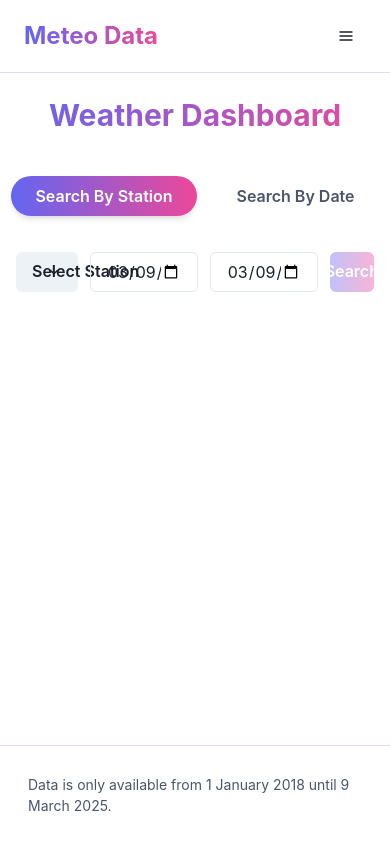
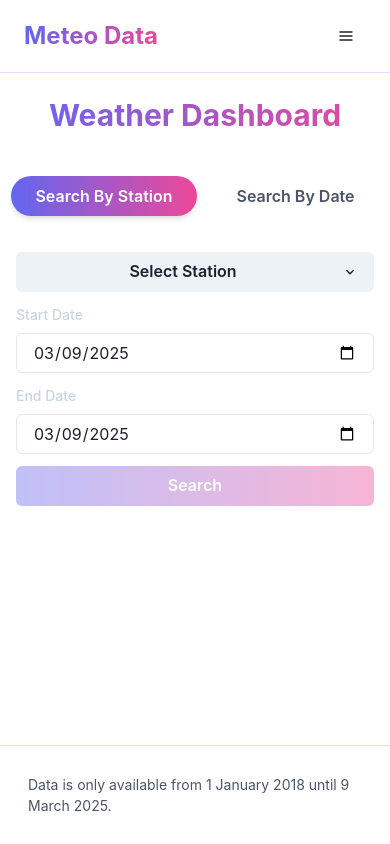
Before and after one commit to MeteoDataApp/Frontend, a React (Vite) app in the folder client/: page /dashboard in a window 390 px wide. Built offline with nearby package versions, Linux system fonts and the light colour scheme; what chartjs-plugin-zoom would draw is missing.

Commit message:
[Enhancement] - Made by station tab panel responsive

```diff
--- a/client/src/pages/Dashboard.jsx
+++ b/client/src/pages/Dashboard.jsx
@@ -1,6 +1,6 @@
 /* eslint-disable react/prop-types */
 import { motion } from 'framer-motion';
-import { Heading, Button, Tabs, TabList, TabPanels, Tab, TabPanel, Menu, MenuButton, MenuList, MenuItem, Flex, Input, Table, Thead, Tbody, Tr, Th, Td, TableContainer, Box, Text, IconButton, Checkbox, Modal, ModalOverlay, ModalContent, ModalHeader, ModalFooter, ModalBody, ModalCloseButton, Stack, Tag, TagLabel, TagLeftIcon, SimpleGrid, VStack, useDisclosure, useColorModeValue, HStack, useMediaQuery } from '@chakra-ui/react';
+import { Heading, Button, Tabs, TabList, TabPanels, Tab, TabPanel, Menu, MenuButton, MenuList, MenuItem, Flex, Input, Table, Thead, Tbody, Tr, Th, Td, TableContainer, Box, Text, IconButton, Checkbox, Modal, ModalOverlay, ModalContent, ModalHeader, ModalFooter, ModalBody, ModalCloseButton, Stack, Tag, TagLabel, TagLeftIcon, SimpleGrid, VStack, useDisclosure, useColorModeValue, HStack, useMediaQuery, FormControl, FormLabel } from '@chakra-ui/react';
 import { ChevronDownIcon, ChevronLeftIcon, ChevronRightIcon } from '@chakra-ui/icons';
 import { Chart as ChartJS, CategoryScale, LinearScale, BarElement, Title, Tooltip, Legend } from 'chart.js';
 import { Bar } from 'react-chartjs-2';
@@ -376,20 +376,30 @@ const Dashboard = () => {
                             </TabList>
                             <TabPanels mb={4}>
                                 <TabPanel>
-                                    <Flex gap={3} align="center" justifyContent="center">
-                                        {/* Station Selection Dropdown */}
+                                    <Flex
+                                        direction={{ base: "column", md: "row" }}
+                                        gap={3}
+                                        align="center"
+                                        justify="center"
+                                    >
+                                        {/* First Row - Station Selection */}
+                                        <Flex
+                                            width={{ base: "100%", sm: "auto" }}
+                                            justifyContent="center"
+                                        >
                                             <Menu>
                                                 <MenuButton
                                                     as={Button}
                                                     rightIcon={<ChevronDownIcon />}
+                                                    w={{ base: "100%", sm: "auto" }}
+                                                    mt={{ base: 0, sm: 0, md: 7 }}
                                                 >
-                                                {selectedStation ?
-                                                    `${stationList.find(s => s.code === selectedStation).name} (${selectedStation})` :
-                                                    'Select Station'
-                                                }
+                                                    {selectedStation
+                                                        ? `${stationList.find(s => s.code === selectedStation).name} (${selectedStation})`
+                                                        : "Select Station"}
                                                 </MenuButton>
                                                 <MenuList maxH="300px" overflowY="auto">
-                                                {stationList.map((station) => (
+                                                    {stationList.map(station => (
                                                         <MenuItem
                                                             key={station.code}
                                                             onClick={() => setSelectedStation(station.code)}
@@ -399,34 +409,53 @@ const Dashboard = () => {
                                                     ))}
                                                 </MenuList>
                                             </Menu>
+                                        </Flex>
 
-                                        {/* Start Date Input Field */}
+                                        {/* Second Row - Start & End Date Inputs */}
+                                        <Flex
+                                            gap={3}
+                                            justifyContent="center"
+                                            direction={{ base: "column", sm: "row" }}
+                                            width={{ base: "100%", sm: "auto" }}
+                                        >
+                                            <FormControl w={{ base: "100%", sm: "200px" }}>
+                                                <FormLabel fontSize="sm" color="gray.300">Start Date</FormLabel>
                                                 <Input
                                                     type="date"
                                                     value={startDate}
-                                            onChange={(e) => setStartDate(e.target.value)}
+                                                    onChange={e => setStartDate(e.target.value)}
                                                     size="md"
                                                     borderRadius="md"
-                                            maxW="200px"
+                                                    w="100%"
                                                     max="2025-03-09"
                                                 />
+                                            </FormControl>
 
-                                        {/* End Date Input Field */}
+                                            <FormControl w={{ base: "100%", sm: "200px" }}>
+                                                <FormLabel fontSize="sm" color="gray.300">End Date</FormLabel>
                                                 <Input
                                                     type="date"
                                                     value={endDate}
-                                            onChange={(e) => setEndDate(e.target.value)}
+                                                    onChange={e => setEndDate(e.target.value)}
                                                     size="md"
                                                     borderRadius="md"
-                                            maxW="200px"
+                                                    w="100%"
                                                     max="2025-03-09"
                                                 />
+                                            </FormControl>
+                                        </Flex>
 
-                                        {/* Search Button */}
+                                        {/* Third Row - Search Button */}
+                                        <Flex
+                                            justifyContent="center"
+                                            mt={{ base: 0, sm: 0, md: 7 }}
+                                            width={{ base: "100%", sm: "auto" }}
+                                        >
                                             <Button
                                                 onClick={handleSubmitStation}
                                                 bgGradient="linear(to-r, #6366f1, #ec4899)"
                                                 color="white"
+                                                w={{ base: "100%", sm: "auto" }}
                                                 _hover={selectedStation && {
                                                     bgGradient: "linear(to-r, #6366f1, #ec4899)",
                                                     transform: "scale(1.05)",
@@ -441,6 +470,7 @@ const Dashboard = () => {
                                             >
                                                 Search
                                             </Button>
+                                        </Flex>
                                     </Flex>
                                 </TabPanel>
                                 <TabPanel>
```
Lines whose indentation alone changed are shown as unchanged.
